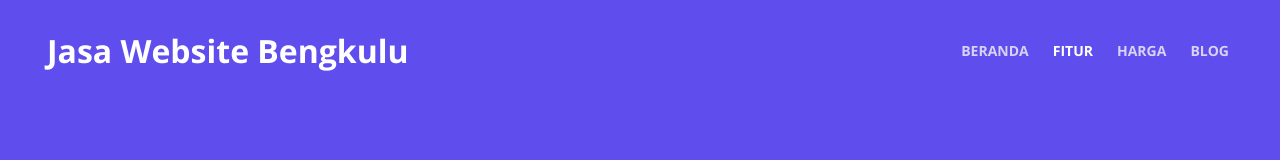
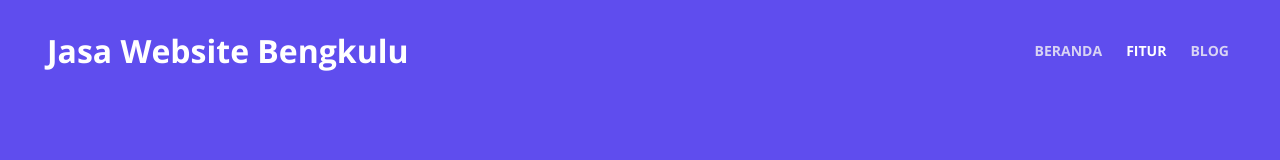
Before and after one commit to masukinternet/contoh, a plain HTML site: page index.html in a window 1280 px wide. Shown: the top 160 px of the page. Drawn offline with nearby package versions, Linux system fonts and the light colour scheme.

Commit message:
Update index.html

```diff
--- a/index.html
+++ b/index.html
@@ -83,10 +83,6 @@
                         </div>
                     </li> -->
                     <!-- end of dropdown menu -->
-
-                    <li class="nav-item">
-                        <a class="nav-link page-scroll" href="#pricing">HARGA</a>
-                    </li>
                     <li class="nav-item">
                         <a class="nav-link page-scroll" href="https://www.graneka.com/blog/">BLOG</a>
                     </li>
```
